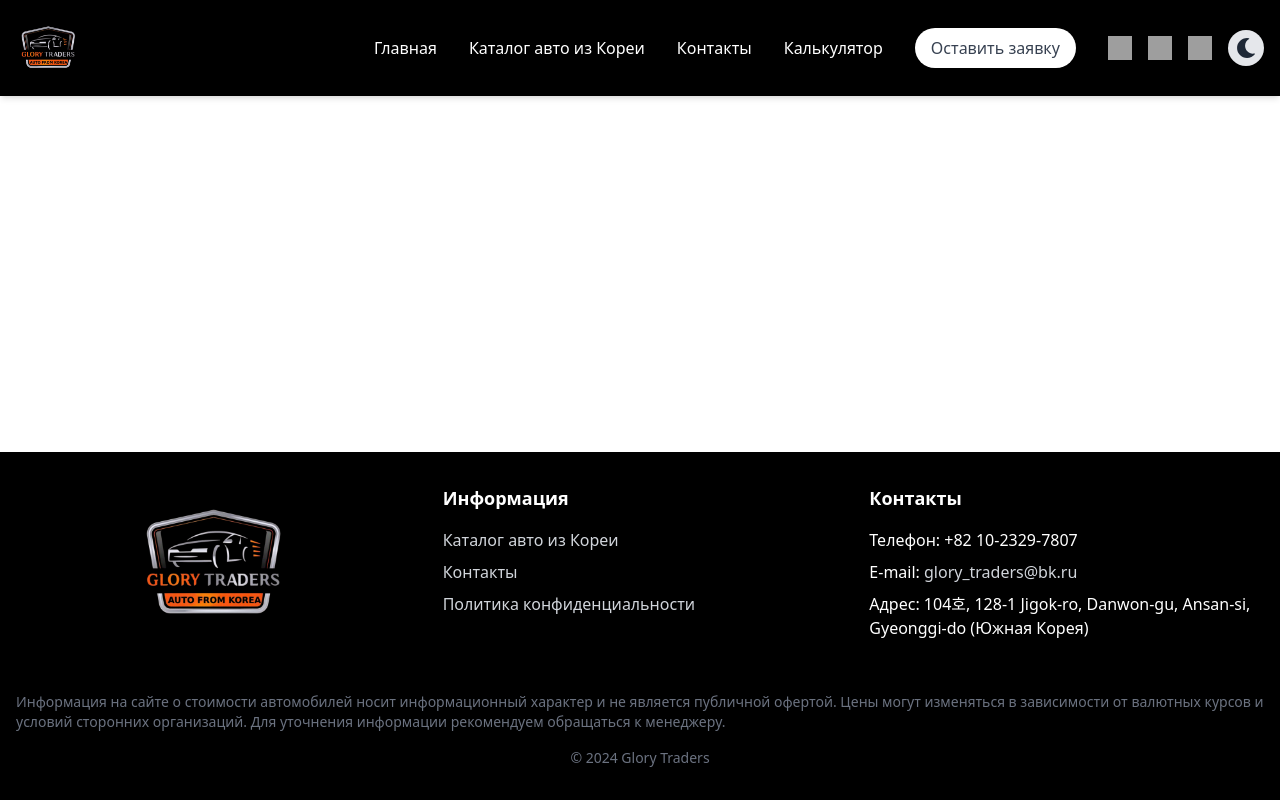
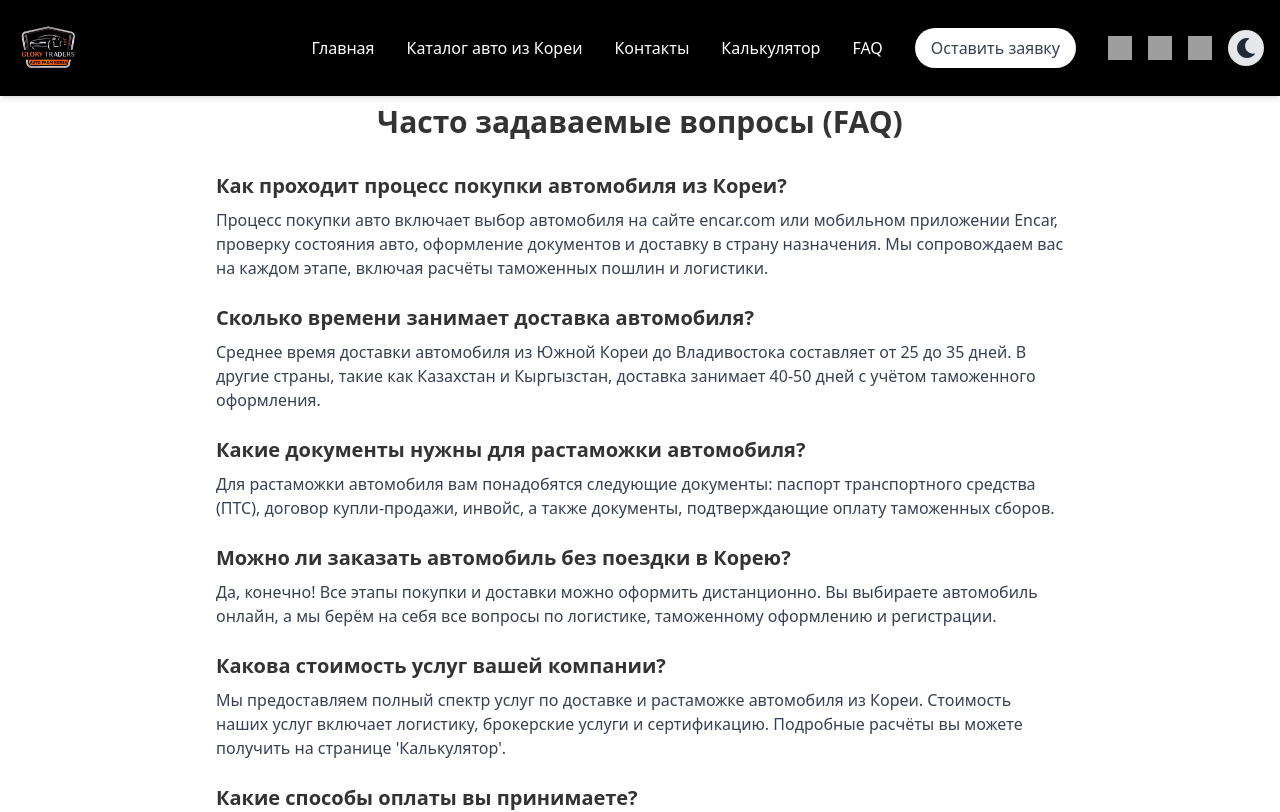
Before and after one commit to KxllSwxtch/glory-traders-frontend, a React (Vite) app: page /faq in a window 1280 px wide. Shown: the top 812 px of the page. Built offline with nearby package versions, Linux system fonts and the light colour scheme; grey boxes are pictures that could not be loaded.

Commit message:
added FAQ page

```diff
--- a/src/App.jsx
+++ b/src/App.jsx
@@ -7,6 +7,7 @@ import {
 	CarDetails,
 	PrivacyPolicy,
 	Calculator,
+	FAQ,
 } from './pages'
 
 function App() {
@@ -25,6 +26,7 @@ function App() {
 							<Route path='/cars/:id' element={<CarDetails />} />
 							<Route path='/privacy-policy' element={<PrivacyPolicy />} />
 							<Route path='/calculator' element={<Calculator />} />
+							<Route path='/faq' element={<FAQ />} />
 						</Routes>
 					</div>
 				</main>
--- a/src/components/Header.jsx
+++ b/src/components/Header.jsx
@@ -60,6 +60,12 @@ const Header = () => {
 						className='text-white hover:text-gray-400 font-medium transition'
 					>
 						Калькулятор
+					</Link>
+					<Link
+						to='/faq'
+						className='text-white hover:text-gray-400 font-medium transition'
+					>
+						FAQ
 					</Link>
 					{/* Кнопка "Оставить заявку" */}
 					<button
--- /dev/null
+++ b/src/pages/FAQ.jsx
@@ -0,0 +1,50 @@
+const FAQ = () => {
+	const faqData = [
+		{
+			question: 'Как проходит процесс покупки автомобиля из Кореи?',
+			answer:
+				'Процесс покупки авто включает выбор автомобиля на сайте encar.com или мобильном приложении Encar, проверку состояния авто, оформление документов и доставку в страну назначения. Мы сопровождаем вас на каждом этапе, включая расчёты таможенных пошлин и логистики.',
+		},
+		{
+			question: 'Сколько времени занимает доставка автомобиля?',
+			answer:
+				'Среднее время доставки автомобиля из Южной Кореи до Владивостока составляет от 25 до 35 дней. В другие страны, такие как Казахстан и Кыргызстан, доставка занимает 40-50 дней с учётом таможенного оформления.',
+		},
+		{
+			question: 'Какие документы нужны для растаможки автомобиля?',
+			answer:
+				'Для растаможки автомобиля вам понадобятся следующие документы: паспорт транспортного средства (ПТС), договор купли-продажи, инвойс, а также документы, подтверждающие оплату таможенных сборов.',
+		},
+		{
+			question: 'Можно ли заказать автомобиль без поездки в Корею?',
+			answer:
+				'Да, конечно! Все этапы покупки и доставки можно оформить дистанционно. Вы выбираете автомобиль онлайн, а мы берём на себя все вопросы по логистике, таможенному оформлению и регистрации.',
+		},
+		{
+			question: 'Какова стоимость услуг вашей компании?',
+			answer:
+				"Мы предоставляем полный спектр услуг по доставке и растаможке автомобиля из Кореи. Стоимость наших услуг включает логистику, брокерские услуги и сертификацию. Подробные расчёты вы можете получить на странице 'Калькулятор'.",
+		},
+		{
+			question: 'Какие способы оплаты вы принимаете?',
+			answer:
+				'Мы принимаем оплату в корейских вонах (KRW), рублях (RUB), тенге (KZT) и сомах (KGS). Оплата может быть произведена банковским переводом или наличными.',
+		},
+	]
+
+	return (
+		<div className='max-w-4xl mx-auto p-6'>
+			<h1 className='text-3xl font-bold text-center mb-8'>
+				Часто задаваемые вопросы (FAQ)
+			</h1>
+			{faqData.map((faq, index) => (
+				<div key={index} className='mb-6'>
+					<h2 className='text-xl font-semibold mb-2'>{faq.question}</h2>
+					<p className='text-gray-700 dark:text-gray-300'>{faq.answer}</p>
+				</div>
+			))}
+		</div>
+	)
+}
+
+export default FAQ
--- a/src/pages/index.js
+++ b/src/pages/index.js
@@ -4,4 +4,5 @@ import Catalog from './Catalog'
 import CarDetails from './CarDetails'
 import PrivacyPolicy from './PrivacyPolicy'
 import Calculator from './Calculator'
-export { Home, Contacts, Catalog, CarDetails, PrivacyPolicy, Calculator }
+import FAQ from './FAQ'
+export { Home, Contacts, Catalog, CarDetails, PrivacyPolicy, Calculator, FAQ }
```
